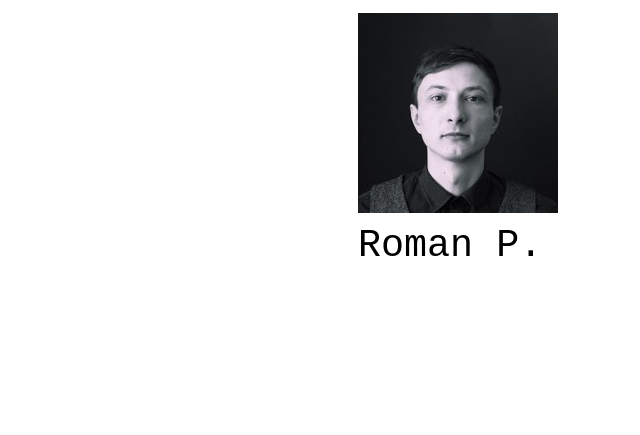
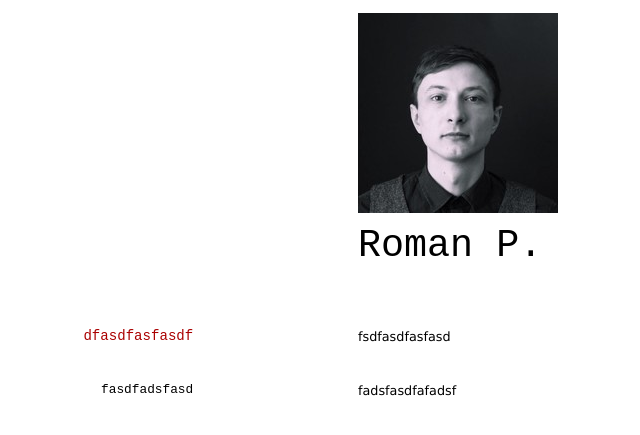
Before and after one commit to tillroy/tillroy.github.io, a Jekyll site: the page built from cv.md, in a window 1280 px wide. Shown: the top 435 px of the page, without its empty margins (73-713 px from the left). Built offline with Jekyll 4.4.1, drawn with Linux system fonts in a browser that asks for light colours.

Commit message:
test layout

```diff
--- a/cv.md
+++ b/cv.md
@@ -6,3 +6,11 @@ title: Isaac Newtons's CV
 ![Tux, the Linux mascot](/assets/images/avatar.jpg)
 
 # Roman P.
+
+## dfasdfasfasdf
+
+fsdfasdfasfasd
+
+### fasdfadsfasd
+
+fadsfasdfafadsf
```
